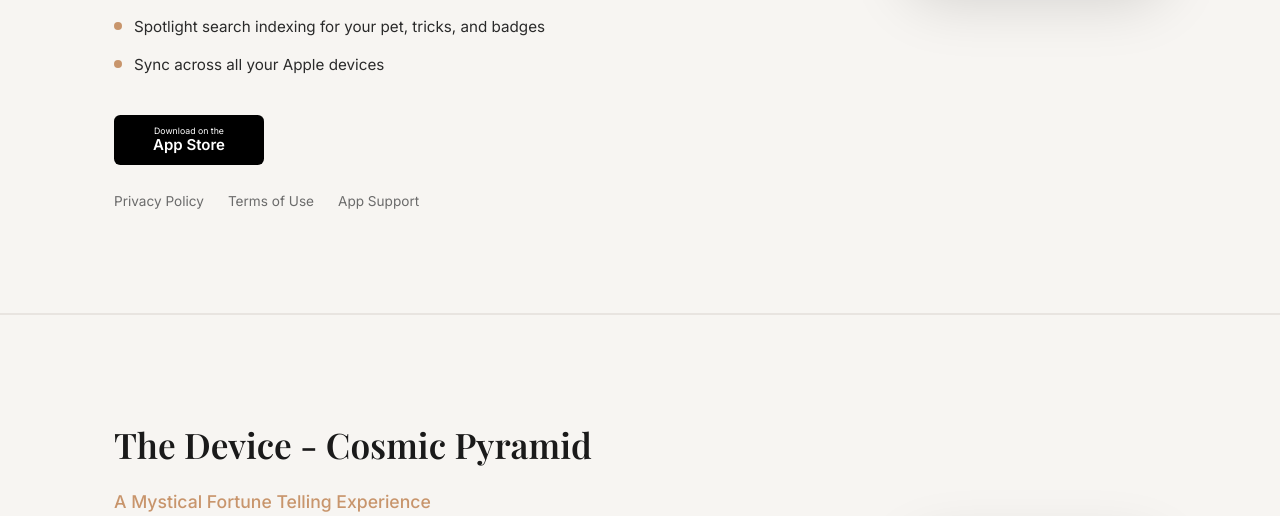
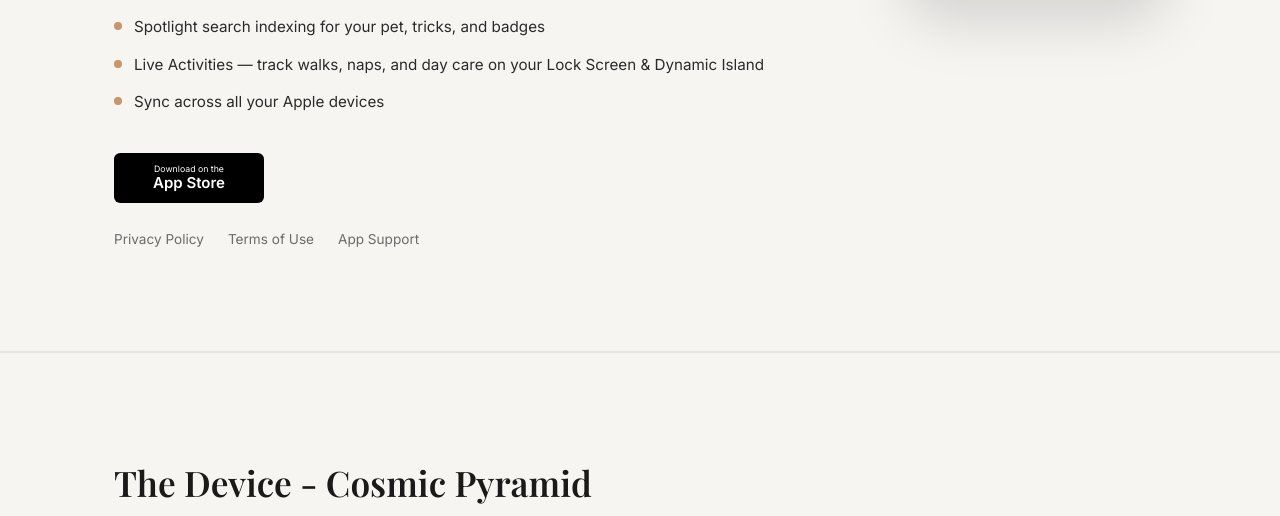
Before and after one commit to thomasraypublishing/thomasraypublishing, a plain HTML site: page index.html in a window 1280 px wide. Shown: the part 2146-2662 px from the top of the page. Drawn offline with nearby package versions, Linux system fonts and the light colour scheme.

Commit message:
Add Live Activities to Pomagotchi features list
Co-Authored-By: Claude Opus 4.6 <noreply@anthropic.com>

```diff
--- a/index.html
+++ b/index.html
@@ -112,6 +112,7 @@
                         <li>Apple Intelligence &mdash; on-device AI dialogue, AI-generated Photo Booth scenes &amp; Trading Card backgrounds</li>
                         <li>10 Siri Shortcuts with entity queries &mdash; ask Siri about your pet's stats, tricks, and badges</li>
                         <li>Spotlight search indexing for your pet, tricks, and badges</li>
+                        <li>Live Activities &mdash; track walks, naps, and day care on your Lock Screen &amp; Dynamic Island</li>
                         <li>Sync across all your Apple devices</li>
                     </ul>
                     <div class="app-buttons">
```
